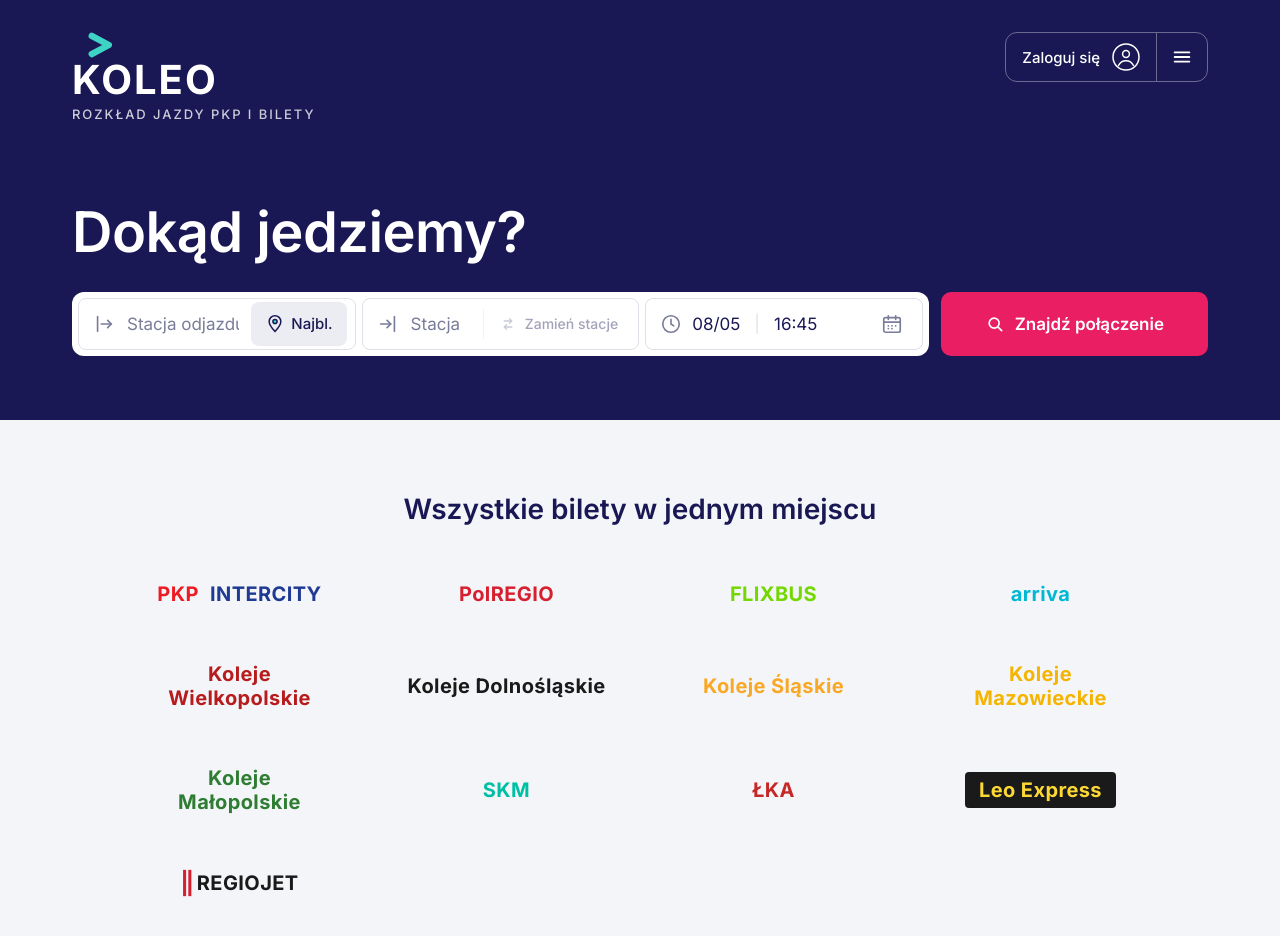
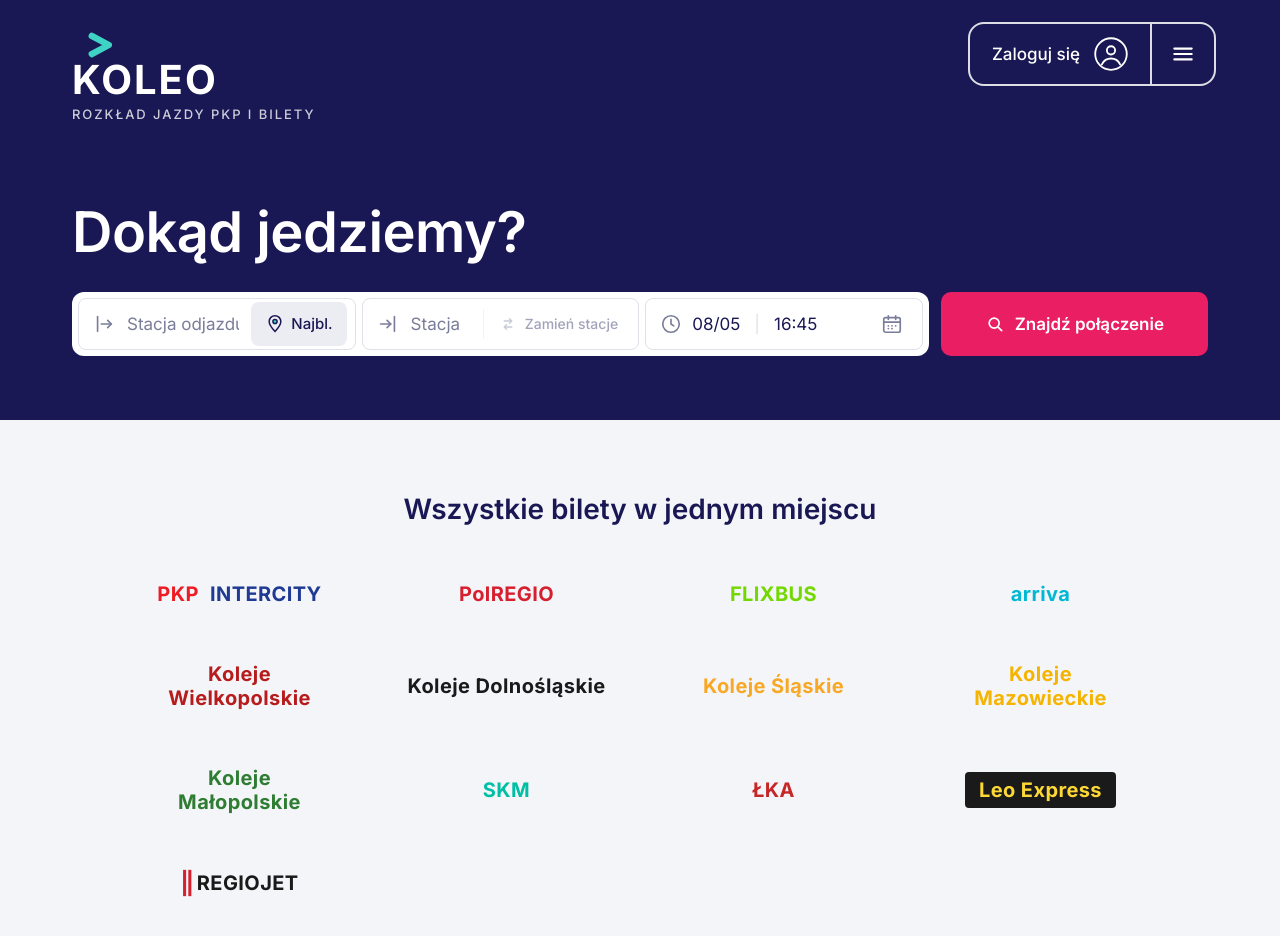
Before and after one commit to Max12rt/Zako, an Angular app in the folder frontend/: page / in a window 1280 px wide. Shown: the top 936 px of the page. Built offline with nearby package versions, Linux system fonts and the light colour scheme.

Commit message:
style(frontend): enlarge login/burger pill, brighter border, raise and shift right

```diff
--- a/frontend/src/app/header-menu/header-menu.scss
+++ b/frontend/src/app/header-menu/header-menu.scss
@@ -1,39 +1,48 @@
 :host {
   position: relative;
   display: block;
+  margin-top: -10px;
+  margin-right: -8px;
 }
 
 .actions-pill {
   display: inline-flex;
   align-items: stretch;
-  border: 1.5px solid rgba(255, 255, 255, 0.35);
-  border-radius: 12px;
+  border: 2px solid rgba(255, 255, 255, 0.85);
+  border-radius: 16px;
   background: transparent;
   overflow: hidden;
   transition: border-color 0.15s ease;
 }
 .actions-pill:hover,
-.actions-pill--active { border-color: rgba(255, 255, 255, 0.6); }
+.actions-pill--active { border-color: #fff; }
 
 .pill-btn {
   display: inline-flex;
   align-items: center;
-  gap: 12px;
+  gap: 14px;
   background: transparent;
   border: 0;
   color: #fff;
-  padding: 10px 16px;
-  font-size: 15px;
+  padding: 13px 22px;
+  font-size: 17px;
   font-weight: 500;
   cursor: pointer;
   transition: background 0.15s ease;
 }
 .pill-btn:hover { background: rgba(255, 255, 255, 0.08); }
 
+.pill-btn__avatar {
+  width: 34px;
+  height: 34px;
+  flex-shrink: 0;
+}
+
 .pill-btn--menu {
-  padding: 10px 14px;
-  border-left: 1.5px solid rgba(255, 255, 255, 0.35);
+  padding: 13px 18px;
+  border-left: 2px solid rgba(255, 255, 255, 0.85);
 }
+.pill-btn--menu svg { width: 26px; height: 26px; }
 
 .panel {
   position: absolute;
@@ -173,8 +182,13 @@
 .flag__bot { bottom: 0; background: #dc143c; }
 
 @media (max-width: 767px) {
+  :host { margin-top: 0; margin-right: 0; }
+  .pill-btn { padding: 10px 14px; font-size: 15px; gap: 10px; }
   .pill-btn--login span { display: none; }
   .pill-btn--login { padding: 10px 12px; }
+  .pill-btn__avatar { width: 26px; height: 26px; }
+  .pill-btn--menu { padding: 10px 12px; }
+  .pill-btn--menu svg { width: 22px; height: 22px; }
 }
 
 @media (max-width: 480px) {
```
